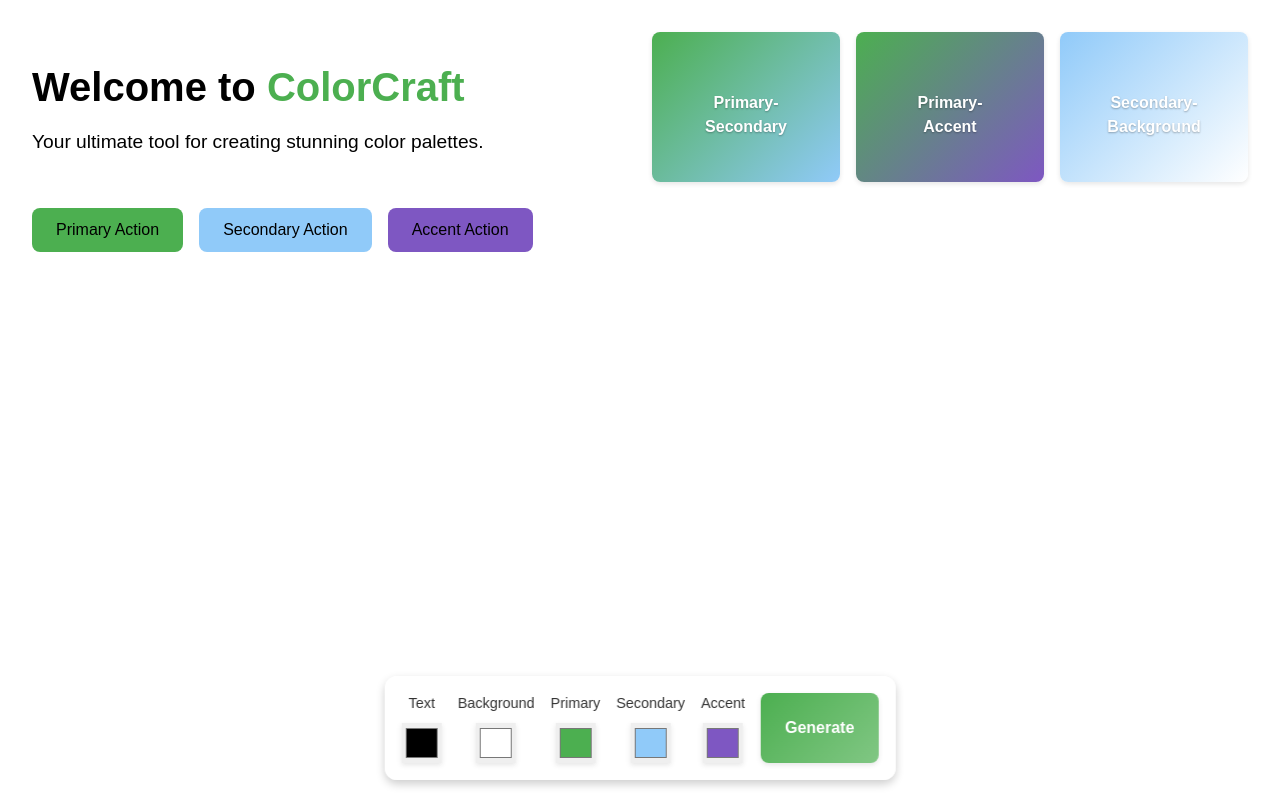
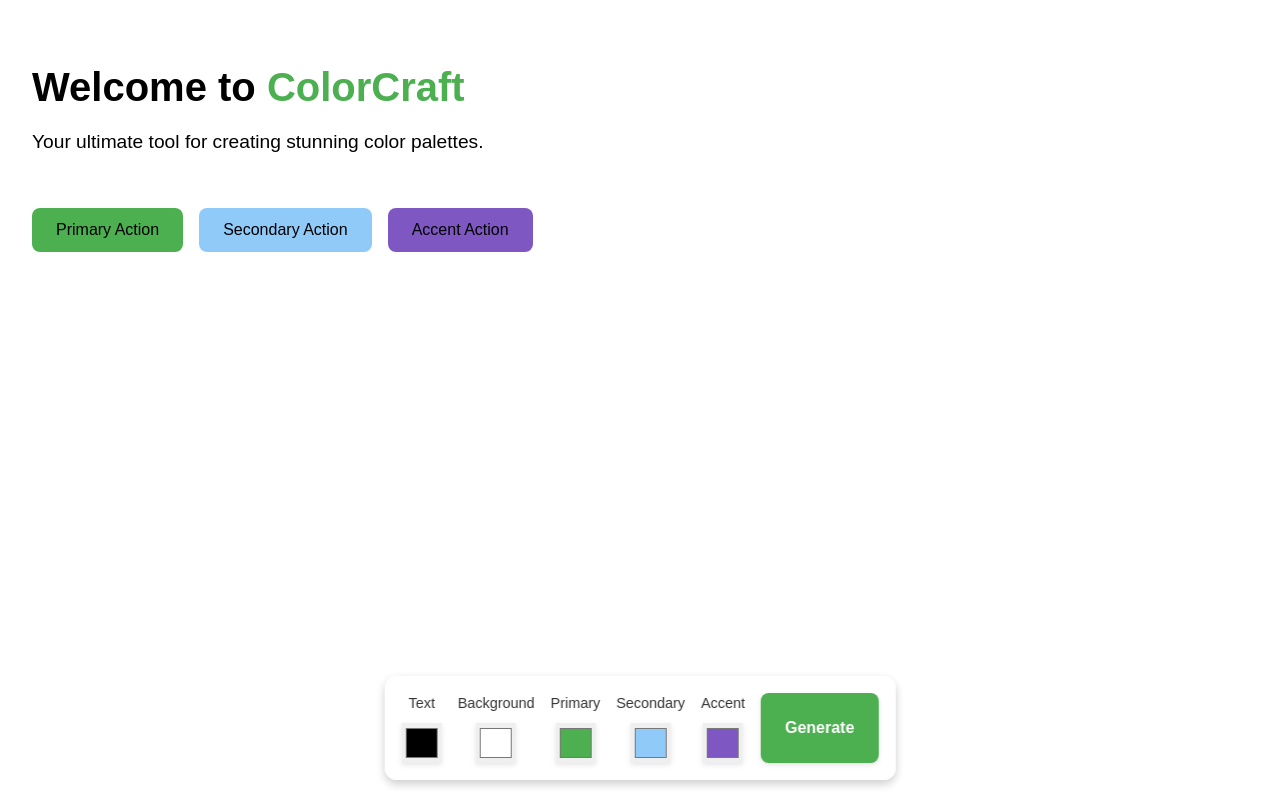
Before and after one commit to AvisharSharan/ColorCraft, a React (Vite) app in the folder color-palette-generator/: page / in a window 1280 px wide. Built offline with nearby package versions, Linux system fonts and the light colour scheme.

Commit message:
removed the right preview fo gradients

```diff
--- a/color-palette-generator/src/App.jsx
+++ b/color-palette-generator/src/App.jsx
@@ -47,9 +47,7 @@ function App() {
           const secondary = chroma.hsl(baseHue + 20, baseSat * 0.9, baseLum).hex();
 
           // Adjust accent color logic
-          const accent = Math.random() > 0.5
-            ? chroma.hsl(baseHue + 40, Math.min(baseSat + 0.2, 1), baseLum).hex() // Same category
-            : chroma.hsl((baseHue + 180) % 360, Math.min(baseSat + 0.3, 1), baseLum).hex(); // Complementary
+          const accent = chroma.hsl(baseHue + 40, Math.min(baseSat + 0.2, 1), baseLum).hex();
 
           const newPalette = {
             text,
--- a/color-palette-generator/src/components/ThemePreview.jsx
+++ b/color-palette-generator/src/components/ThemePreview.jsx
@@ -33,24 +33,6 @@ function ThemePreview({ palette }) {
           </button>
         </div>
       </div>
-
-      <div className="preview-right">
-        {[
-          { name: "Primary-Secondary", colors: [palette.primary, palette.secondary] },
-          { name: "Primary-Accent", colors: [palette.primary, palette.accent] },
-          { name: "Secondary-Background", colors: [palette.secondary, palette.background] },
-        ].map((gradient, index) => (
-          <div
-            key={index}
-            className="gradient-card"
-            style={{
-              background: `linear-gradient(135deg, ${gradient.colors[0]}, ${gradient.colors[1]})`,
-            }}
-          >
-            <span className="gradient-name">{gradient.name}</span>
-          </div>
-        ))}
-      </div>
     </div>
   );
 }
--- a/color-palette-generator/src/styles/PaletteGenerator.css
+++ b/color-palette-generator/src/styles/PaletteGenerator.css
@@ -41,7 +41,7 @@
   height: 70px;
   border: none;
   border-radius: 50%;
-  background: linear-gradient(135deg, #ff5722, #ff8a50);
+  background: #ff5722;
   color: #ffffff;
   font-size: 1.5rem;
   font-weight: bold;
--- a/color-palette-generator/src/styles/ThemePreview.css
+++ b/color-palette-generator/src/styles/ThemePreview.css
@@ -190,6 +190,7 @@ button,
 }
 
 .gradient-card {
+  background: #ccc;
   height: 150px;
   display: flex;
   flex-direction: column;
@@ -197,11 +198,12 @@ button,
   align-items: center;
 }
 
+.gradient-card:hover {
+  background: #bbb;
+}
+
 .gradient-name {
-  font-size: 1rem;
-  margin-top: 1rem;
-  text-align: center;
-  max-width: 70%;
+  display: none;
 }
 
 /* Responsive Text Block */
--- a/color-palette-generator/src/styles/Toolbar.css
+++ b/color-palette-generator/src/styles/Toolbar.css
@@ -45,7 +45,7 @@
 /* Generate Button Styles */
 .generate-btn {
   padding: 0.8rem 1.5rem;
-  background: linear-gradient(135deg, #4caf50, #81c784);
+  background: #4caf50;
   color: #fff;
   font-size: 1rem;
   font-weight: bold;
```
